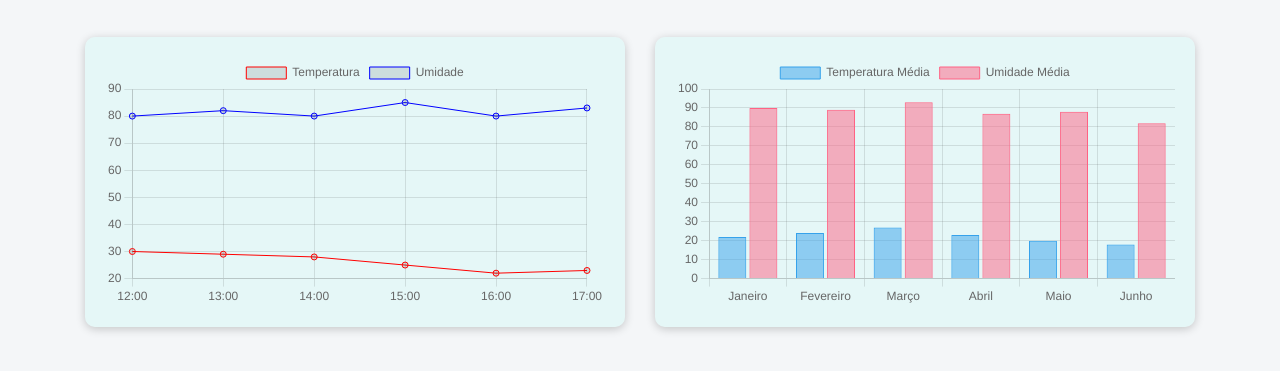
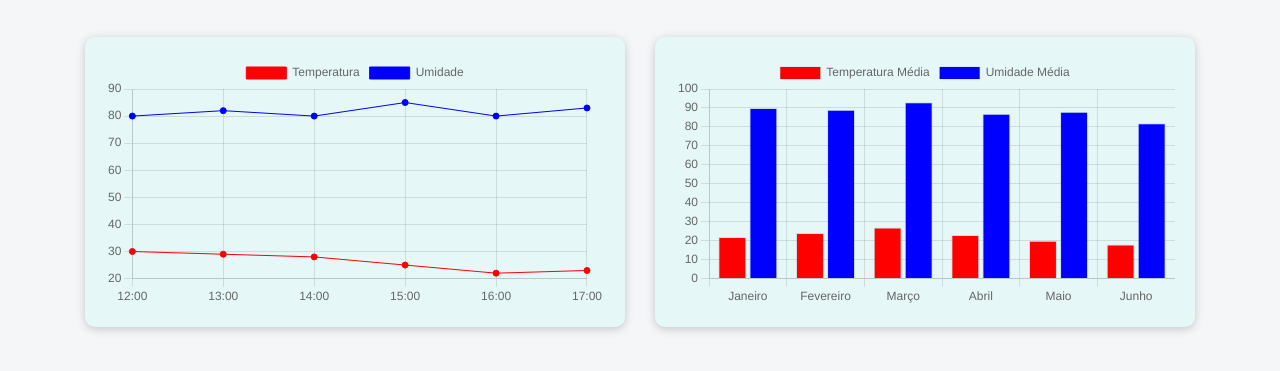
Before and after one commit to SoaresDev03/Ativ-Chart.js, a plain HTML site: page index.html in a window 1280 px wide. Shown: the part 89-460 px from the top of the page. Drawn offline with nearby package versions, Linux system fonts and the light colour scheme.

Commit message:
Atualização da estilização

```diff
--- a/index.html
+++ b/index.html
@@ -36,7 +36,8 @@
                 label: 'Temperatura',
                 data: [30, 29, 28, 25, 22, 23],
                 borderWidth: 1,
-                borderColor: 'red'
+                borderColor: 'red',
+                backgroundColor: 'red'
 
             },
             {
@@ -44,6 +45,8 @@
                 data: [80, 82, 80, 85, 80, 83],
                 borderWidth: 1,
                 borderColor: 'blue',
+                backgroundColor: 'blue'
+
             }]
         },
         options: {
@@ -65,13 +68,16 @@
             datasets: [{
                 label: 'Temperatura Média',
                 data: [22, 24, 27, 23, 20, 18],
-                borderWidth: 1
+                borderWidth: 1,
+                backgroundColor: 'red',
+                fill:true
             },
             {
                     label: 'Umidade Média',
                     data: [90, 89, 93, 87, 88, 82],
-                    borderWidth: 1
-
+                    borderWidth: 1,
+                    backgroundColor: 'blue',
+                    fill:true
                 }]
 
             },
```
